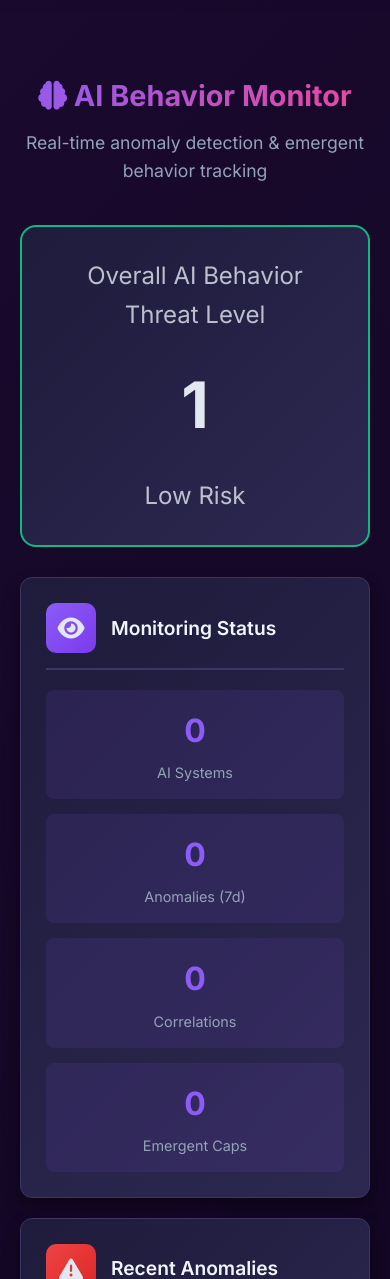
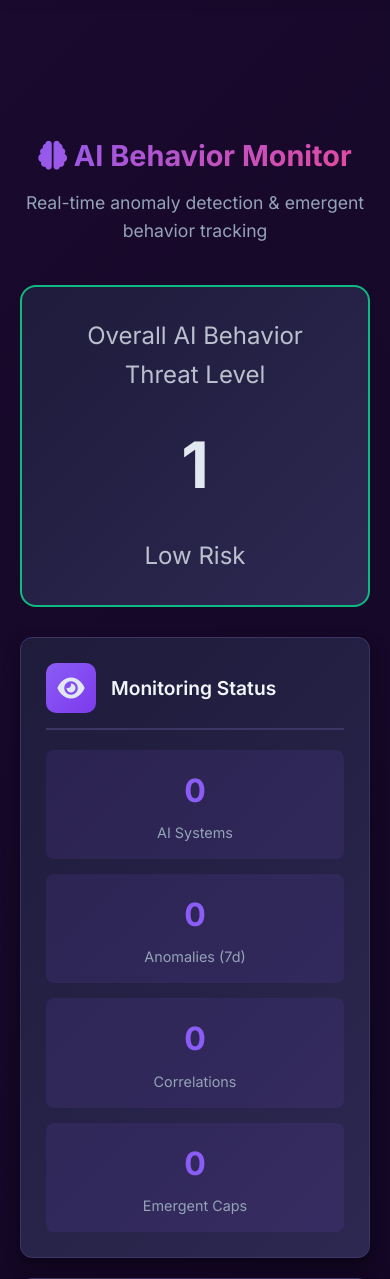
Before and after one commit to Hyperiongate/ai-bias-research, a Flask app: page /ai-behavior in a window 390 px wide. Shown: the part 67-1346 px from the top of the page. Run offline with Flask 3, Linux system fonts and the light colour scheme; data that the repository does not hold is empty.

Commit message:
Update ai_behavior_monitor.html

```diff
--- a/templates/ai_behavior_monitor.html
+++ b/templates/ai_behavior_monitor.html
@@ -1,16 +1,37 @@
 {% extends "base.html" %}
 
 <!--
+================================================================================
 AI Behavior Monitor - Using TruthLens Base Template
 File: ai_behavior_monitor.html
-Date: January 12, 2026
-Version: 2.1.0 - FIXED HEADER VISIBILITY
+Date: January 14, 2026
+Version: 2.2.0 - FIXED NAVIGATION CLEARANCE
+================================================================================
 
 WHAT CHANGED:
+v2.2.0 - January 14, 2026:
+- FIXED: Increased body padding-top from 160px to 230px to fully clear 3-row navigation
+- FIXED: Increased mobile padding-top from 140px to 200px
+- Navigation has 3 rows: Logo + Top Menu + Bottom Menu = ~200-210px height
+- Added 20px buffer for safety
+- ALL existing functionality preserved (DO NO HARM ✓)
+
+================================================================================
+NAVIGATION HEIGHT REFERENCE (for future fixes):
+================================================================================
+The AI Bias Research site navigation has 3 rows:
+  1. TruthLens logo row (~50px)
+  2. Top menu row: Home, About, Features, etc. (~50px)
+  3. Bottom menu row: AI Debates, Observatory, etc. (~50px)
+  + Padding/margins (~50px)
+  = Total: ~200-210px
+
+ALWAYS use padding-top: 230px (desktop) and 200px (mobile) to clear it!
+================================================================================
+
 v2.1.0 - January 12, 2026:
-- FIXED: Added body padding-top of 160px to fully clear navigation bar
-- FIXED: Added mobile padding-top of 140px for consistency
-- ALL existing functionality preserved (DO NO HARM ✓)
+- Added body padding-top of 160px (INSUFFICIENT - caused header overlap)
+- Added mobile padding-top of 140px
 
 v2.0.0 - January 10, 2026:
 - Now extends base.html for unified TruthLens navigation
@@ -27,7 +48,7 @@
 - Auto-refresh every 30 seconds
 - Complete API integration
 
-Last modified: January 12, 2026 - v2.1.0
+Last modified: January 14, 2026 - v2.2.0
 I did no harm and this file is not truncated.
 -->
 
@@ -49,7 +70,14 @@
         color: #e2e8f0;
         min-height: 100vh;
         padding: 20px;
-        padding-top: 160px; /* FIXED: Added to fully clear navigation bar */
+        /*
+         * CRITICAL: Navigation Clearance
+         * ==============================
+         * The navigation bar is ~200-210px tall (3 rows).
+         * Using 230px to ensure full clearance with buffer.
+         * DO NOT reduce this value or the header will be hidden!
+         */
+        padding-top: 230px;
     }
 
     .container {
@@ -335,9 +363,15 @@
         opacity: 0.5;
     }
 
+    /*
+     * MOBILE STYLES
+     * =============
+     * Mobile navigation is shorter but still needs clearance.
+     * Using 200px for mobile devices.
+     */
     @media (max-width: 768px) {
         body {
-            padding-top: 140px; /* FIXED: Added for mobile navigation */
+            padding-top: 200px; /* FIXED: Increased for mobile navigation */
         }
 
         h1 {
@@ -663,6 +697,29 @@
 {% endblock %}
 
 <!--
-I did no harm and this file is not truncated
-v2.1.0 - January 12, 2026 - Fixed header visibility
+================================================================================
+END OF FILE - DEPLOYMENT VERIFICATION
+================================================================================
+
+I did no harm and this file is not truncated.
+
+DEPLOYMENT READY FOR GITHUB/RENDER
+Version: 2.2.0 - January 14, 2026
+
+================================================================================
+NAVIGATION CLEARANCE REFERENCE
+================================================================================
+The AI Bias Research site has a 3-row navigation:
+  Row 1: TruthLens logo
+  Row 2: Main menu (Home, About, Features, News, Transcript, Ask AI, Debate)
+  Row 3: Secondary menu (AI Debates, Observatory, Economic, Behavior, Research, Claims, Quiz)
+
+Total height: ~200-210px
+
+Required padding-top values:
+  Desktop: 230px
+  Mobile: 200px
+
+If the header is still hidden, INCREASE these values, do not decrease!
+================================================================================
 -->
```
